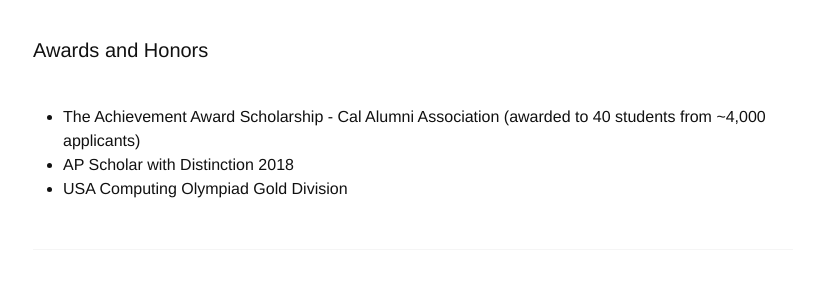
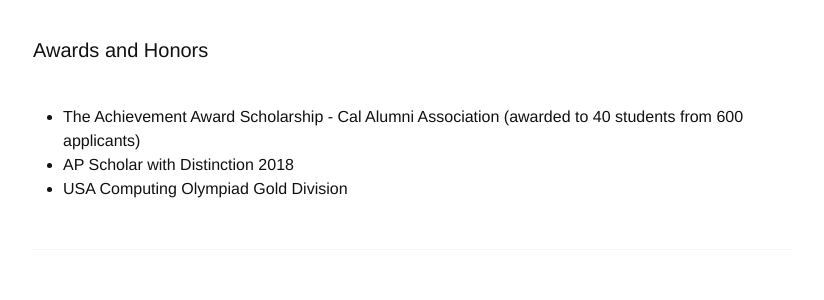
Before and after one commit to khluu/khluu.github.io, a Jekyll site: the page built from about.html, in a window 1280 px wide. Shown: the part 1378-1678 px from the top of the page, without its empty margins (227-1051 px from the left). Built offline with Jekyll 4.4.1, drawn with Linux system fonts in a browser that asks for light colours; nearby versions of some CDN libraries; some web fonts are replaced.

Commit message:
Update about.html

```diff
--- a/about.html
+++ b/about.html
@@ -62,7 +62,7 @@ title: "About"
 
 <h1 class="page-heading resume-heading">Awards and Honors</h1>
 <ul>
-    <li> The Achievement Award Scholarship - Cal Alumni Association (awarded to 40 students from ~4,000 applicants)</li>
+    <li> The Achievement Award Scholarship - Cal Alumni Association (awarded to 40 students from 600 applicants)</li>
     <li> AP Scholar with Distinction 2018</li>
     <li> USA Computing Olympiad Gold Division</li>
 </ul>
```
